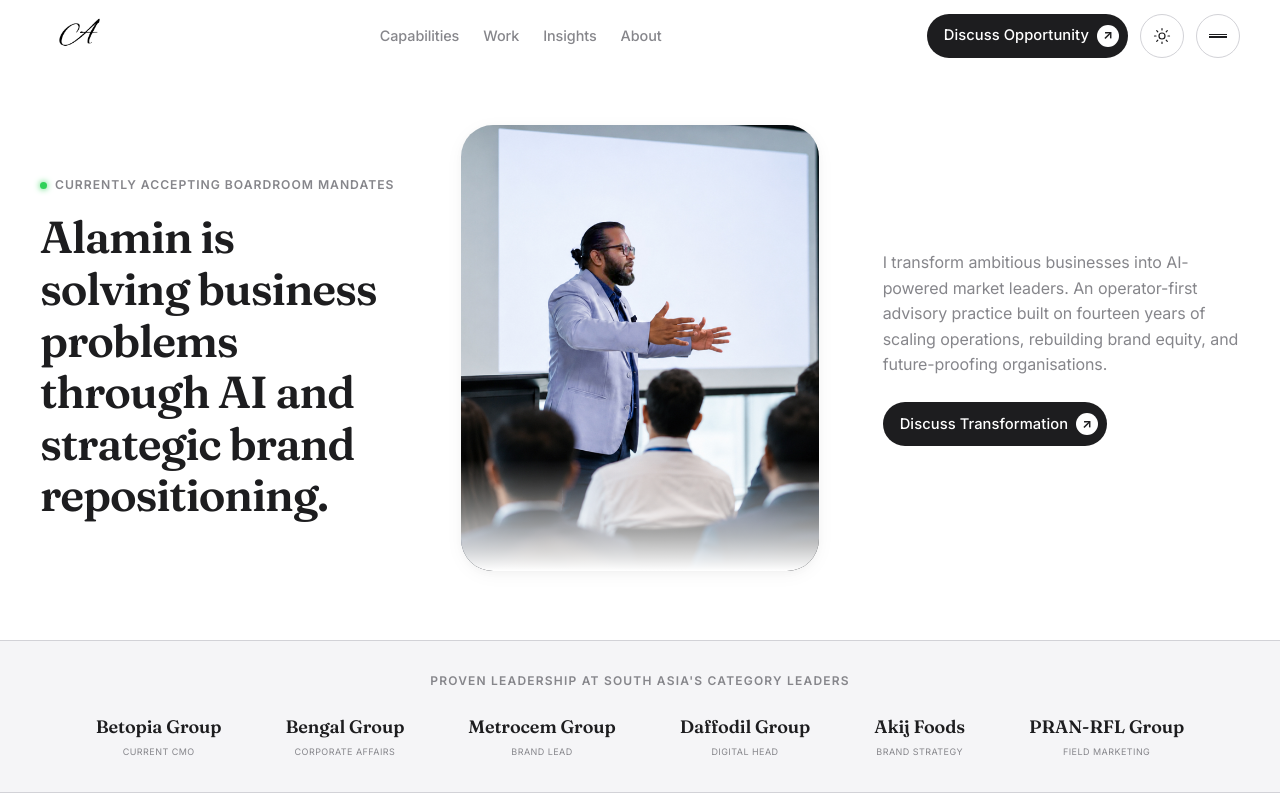
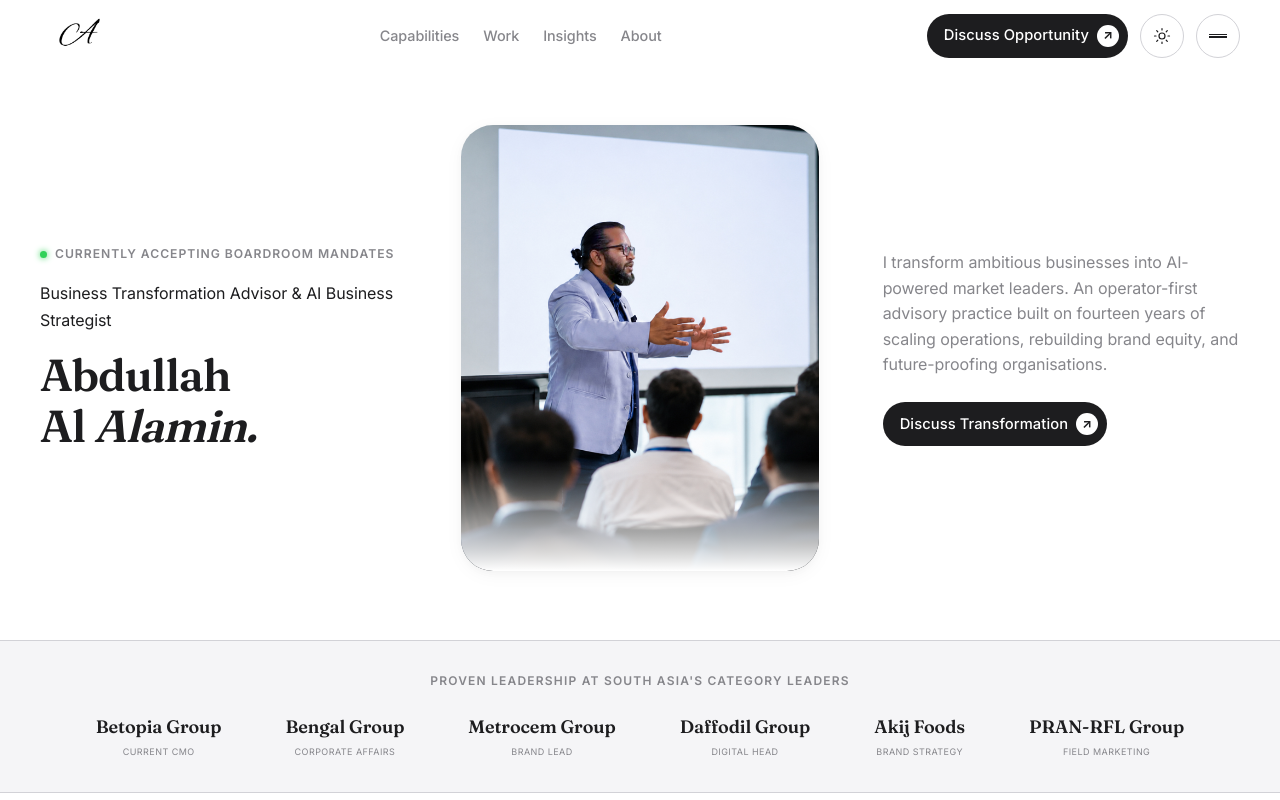
Before and after one commit to nibir404/portfolio-CMO, a Next.js app: page / in a window 1280 px wide. Shown: the top 800 px of the page. Built offline with nearby package versions, Linux system fonts and the light colour scheme.

Commit message:
feat: update hero headline and add professional title eyebrow in ImmersiveHero section

```diff
--- a/src/components/sections/ImmersiveHero.tsx
+++ b/src/components/sections/ImmersiveHero.tsx
@@ -13,8 +13,11 @@ export function ImmersiveHero() {
               <span className="status-badge__dot"></span>
               <span className="status-badge__text">Currently accepting boardroom mandates</span>
             </div>
+            <span className="hero-eyebrow">
+              Business Transformation Advisor &amp; AI Business Strategist
+            </span>
             <h1 id="home-hero-title" className="hero-headline">
-              Alamin is solving business problems through AI and strategic brand repositioning.
+              Abdullah Al <em>Alamin.</em>
             </h1>
           </div>
 
```
